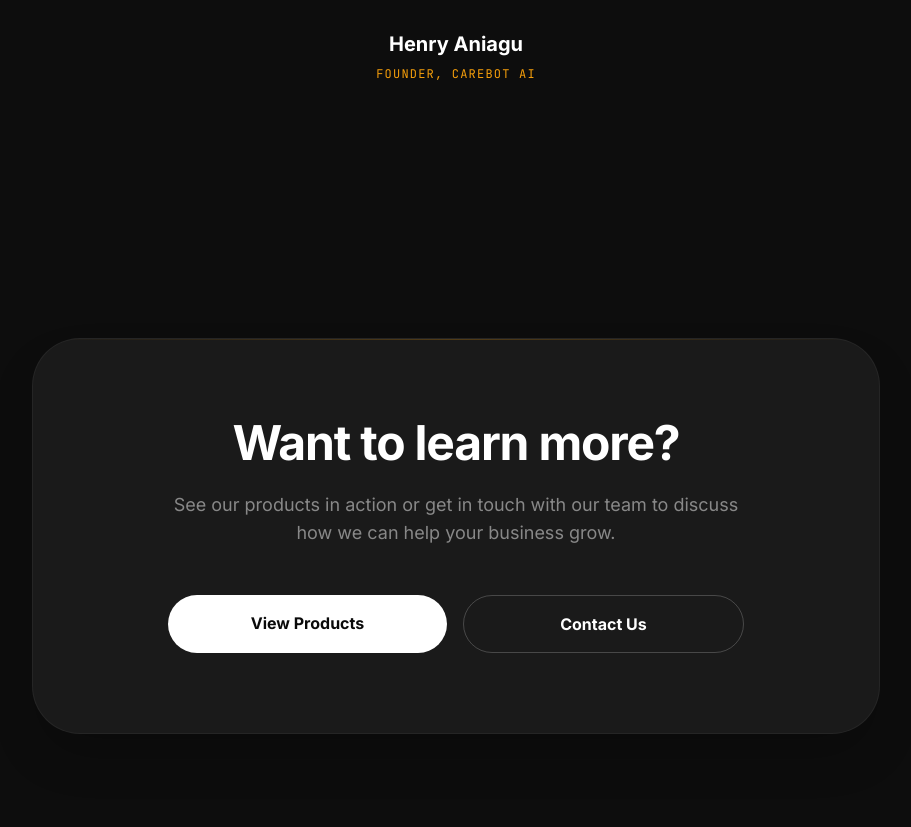
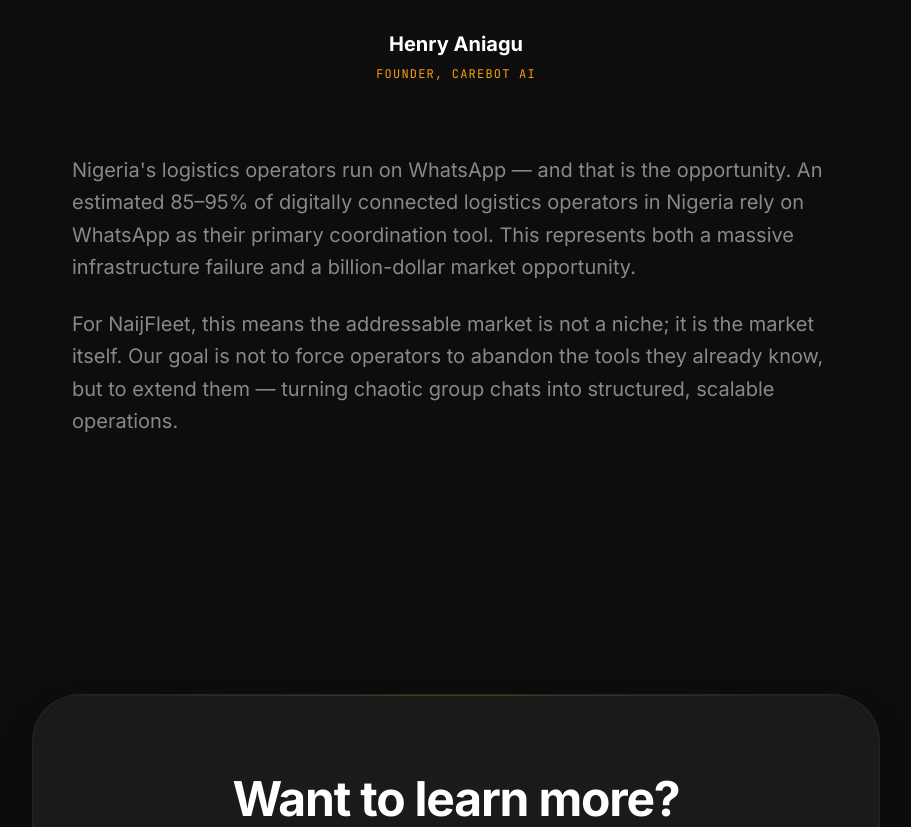
Before and after one commit to ruzzzo123-star/naijfleet-web, a Next.js app: page /about in a window 1280 px wide. Shown: the part 2600-3427 px from the top of the page, without its empty margins (184-1095 px from the left). Built offline with nearby package versions, Linux system fonts and the light colour scheme.

Commit message:
feat: added market research thesis to founder section on about page

```diff
--- a/src/app/about/page.tsx
+++ b/src/app/about/page.tsx
@@ -147,6 +147,16 @@
                         <div className="font-sans font-bold text-xl text-white">Henry Aniagu</div>
                         <div className="font-mono text-xs tracking-widest text-[#F59E0B] uppercase">Founder, CareBot AI</div>
                     </div>
+
+                    {/* Market Thesis */}
+                    <div className="max-w-3xl mx-auto pt-8 text-left text-lg md:text-xl text-[#888888] leading-relaxed space-y-6">
+                        <p>
+                            Nigeria's logistics operators run on WhatsApp — and that is the opportunity. An estimated 85–95% of digitally connected logistics operators in Nigeria rely on WhatsApp as their primary coordination tool. This represents both a massive infrastructure failure and a billion-dollar market opportunity.
+                        </p>
+                        <p>
+                            For NaijFleet, this means the addressable market is not a niche; it is the market itself. Our goal is not to force operators to abandon the tools they already know, but to extend them — turning chaotic group chats into structured, scalable operations.
+                        </p>
+                    </div>
                 </div>
             </div>
 
```
Also changed, not shown: 1 other file (tests, documents, lock files or other folders).
